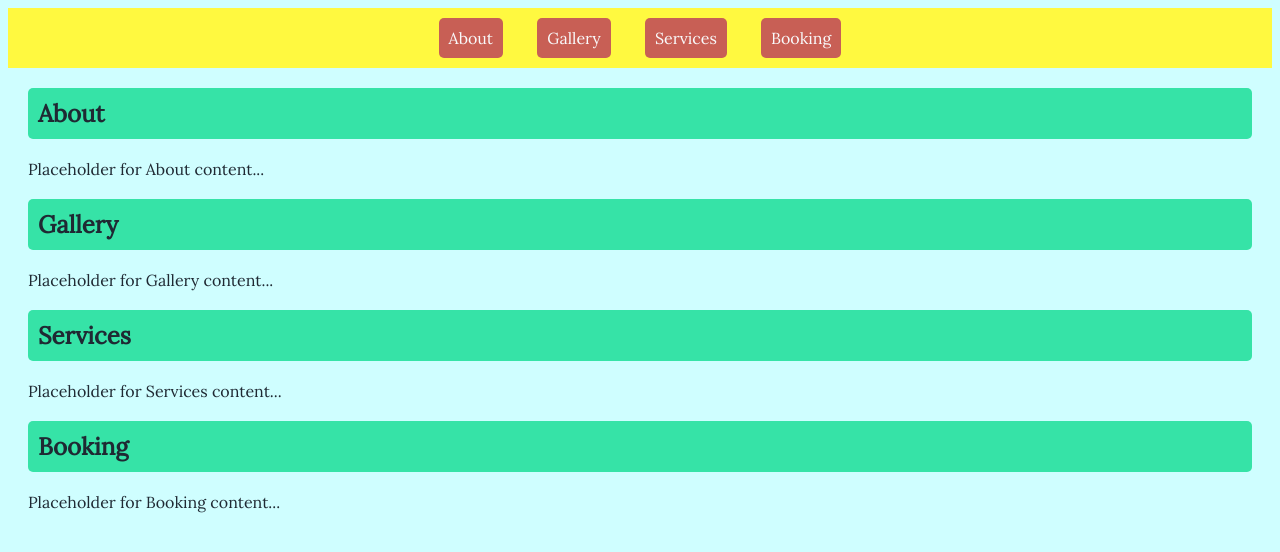
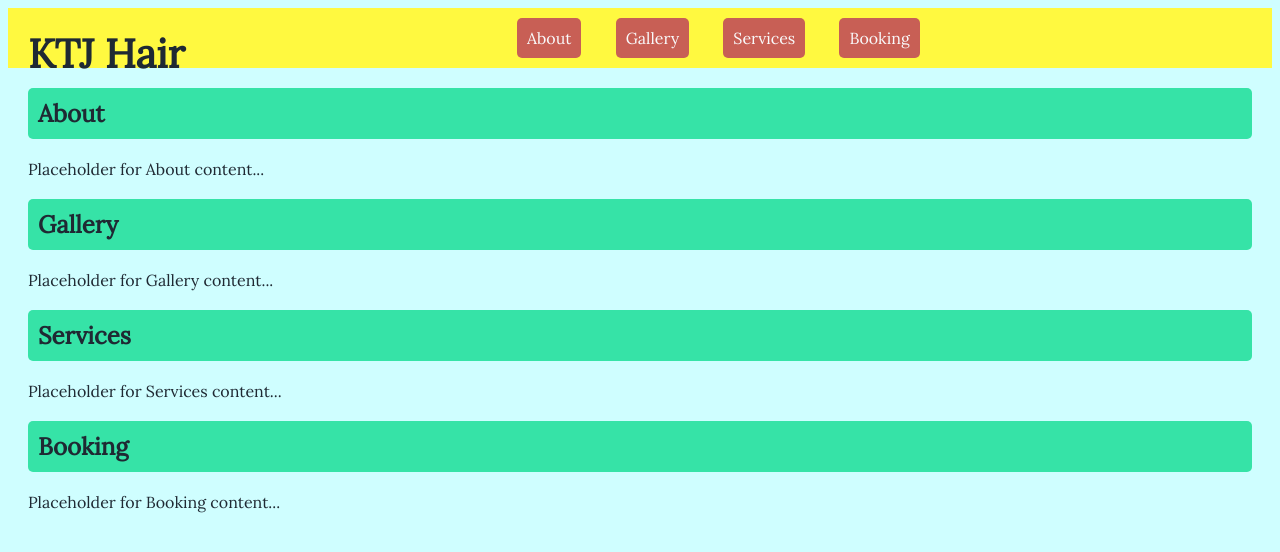
Before and after one commit to Sandonman/KTJ-Hair-Site, a plain HTML site: page index.html in a window 1280 px wide. Drawn offline with Linux system fonts and the light colour scheme.

Commit message:
Add KTJ Hair title to header

```diff
--- a/index.html
+++ b/index.html
@@ -25,6 +25,13 @@
             background-color: #C85F55; /* Button Color */
             color: #F9FAFB; /* Light Text */
         }
+        .header-title {
+            color: #1F2933;
+            font-size: 2.5em;
+            font-weight: bold;
+            float: left;
+            margin: 0;
+        }
         section {
             margin: 20px;
         }
@@ -38,6 +45,7 @@
 </head>
 <body>
     <header>
+        <h1 class="header-title">KTJ Hair</h1>
         <nav>
             <a href="#about">About</a>
             <a href="#gallery">Gallery</a>
```
